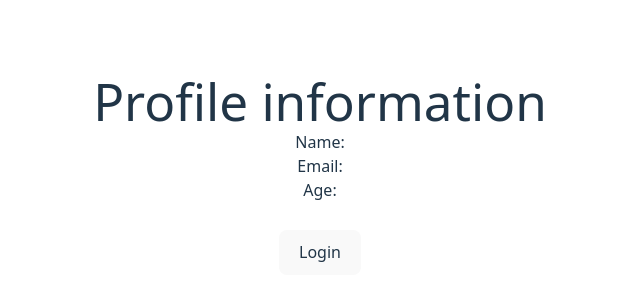
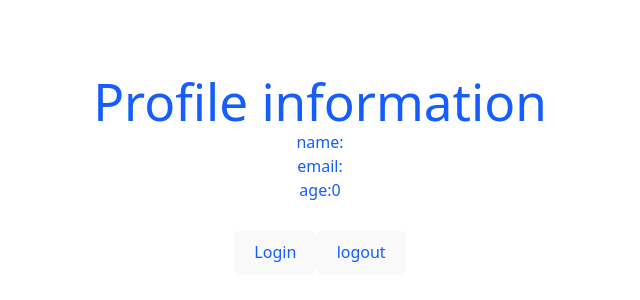
Before and after one commit to lievin219/Redux, a React (Vite) app: page / in a window 1280 px wide. Shown: the part 240-540 px from the top of the page, without its empty margins (320-960 px from the left). Built offline with nearby package versions, Linux system fonts and the light colour scheme.

Commit message:
Intro to react redux

```diff
--- a/src/App.jsx
+++ b/src/App.jsx
@@ -9,7 +9,7 @@ function App() {
 
   return (
     <>
-    <div>
+    <div className='bg-white text-blue-600'>
 
        <Profiling/>
        <Logging/>
--- a/src/Components/Logging.jsx
+++ b/src/Components/Logging.jsx
@@ -1,9 +1,22 @@
 import React from 'react'
+import { useDispatch } from "react-redux";
+import { login,logout } from '../Features/User';
+
 
 export const Logging = () => {
+  const dispatch = useDispatch();
   return (
     <div>
-    <button>Login</button>
+    <button
+        onClick={() => {
+          dispatch(login({ name: "lievin", age: 20, email: "lievinm635@gmail.com" }));
+        }}
+      >
+        Login
+      </button>
+      <button onClick={()=>{
+        dispatch(logout())
+      }}>logout</button>
 </div>
   )
 }
--- a/src/Components/Profiling.jsx
+++ b/src/Components/Profiling.jsx
@@ -1,12 +1,15 @@
 import React from 'react'
+ import { useSelector } from 'react-redux'
 
 export const Profiling = () => {
+   const user=useSelector((state)=>state.user.value)
+
   return (
     <div className='p-7 top-7 align-top'>
         <h1>Profile information</h1>
-        <p>Name:</p>
-        <p>Email:</p>
-        <p>Age:</p>
+        <p>name:{user.name}</p>
+        <p>email:{user.email}</p>
+        <p>age:{user.age}</p>
     </div>
   )
 }
--- a/src/Features/User.jsx
+++ b/src/Features/User.jsx
@@ -1,11 +1,19 @@
 import {createSlice} from '@reduxjs/toolkit'
 
- const userSlice=createSlice({
-    user:"user",
-    initialState:{value:{name:"",email:"",age:""}},
+const initialStateValue={name:"",email:"",age:0}
+
+ export const userSlice=createSlice({
+
+    name:"user",
+    initialState:{value:initialStateValue},
     reducers:{
         login:(state,action)=>{
+   state.value=action.payload
 
+        },
+        logout:(state)=>{
+            state.value=initialStateValue
         }
     }
  })
+ export const {login,logout}=userSlice.actions
--- a/src/main.jsx
+++ b/src/main.jsx
@@ -1,12 +1,15 @@
 import { StrictMode } from 'react'
 import { createRoot } from 'react-dom/client'
+
 import './index.css'
 import App from './App.jsx'
 import {configureStore} from '@reduxjs/toolkit'
 import {Provider} from 'react-redux'
-
+import { userSlice } from './Features/User.jsx'
  const store=configureStore({
-  reducer:{}
+  reducer:{
+    user:userSlice.reducer
+  }
  })
 
 createRoot(document.getElementById('root')).render(
```
